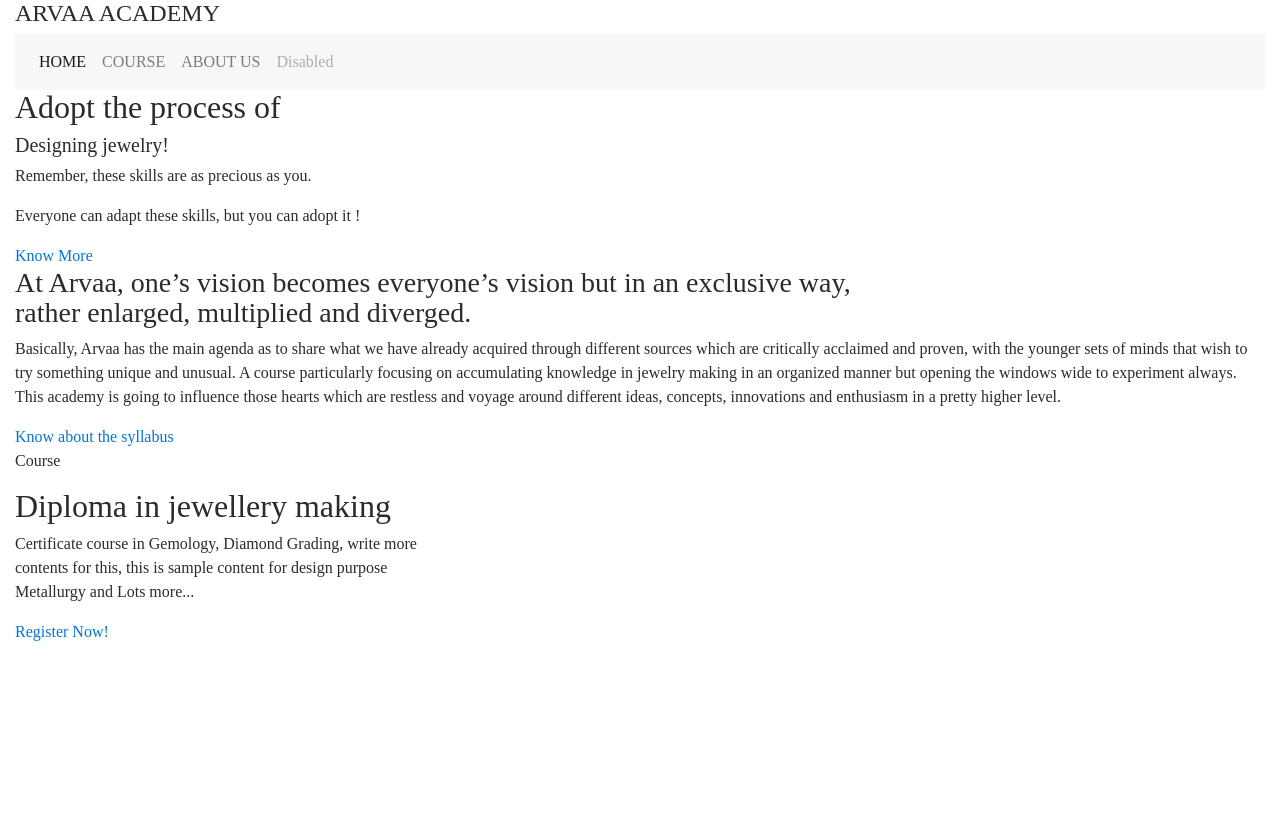
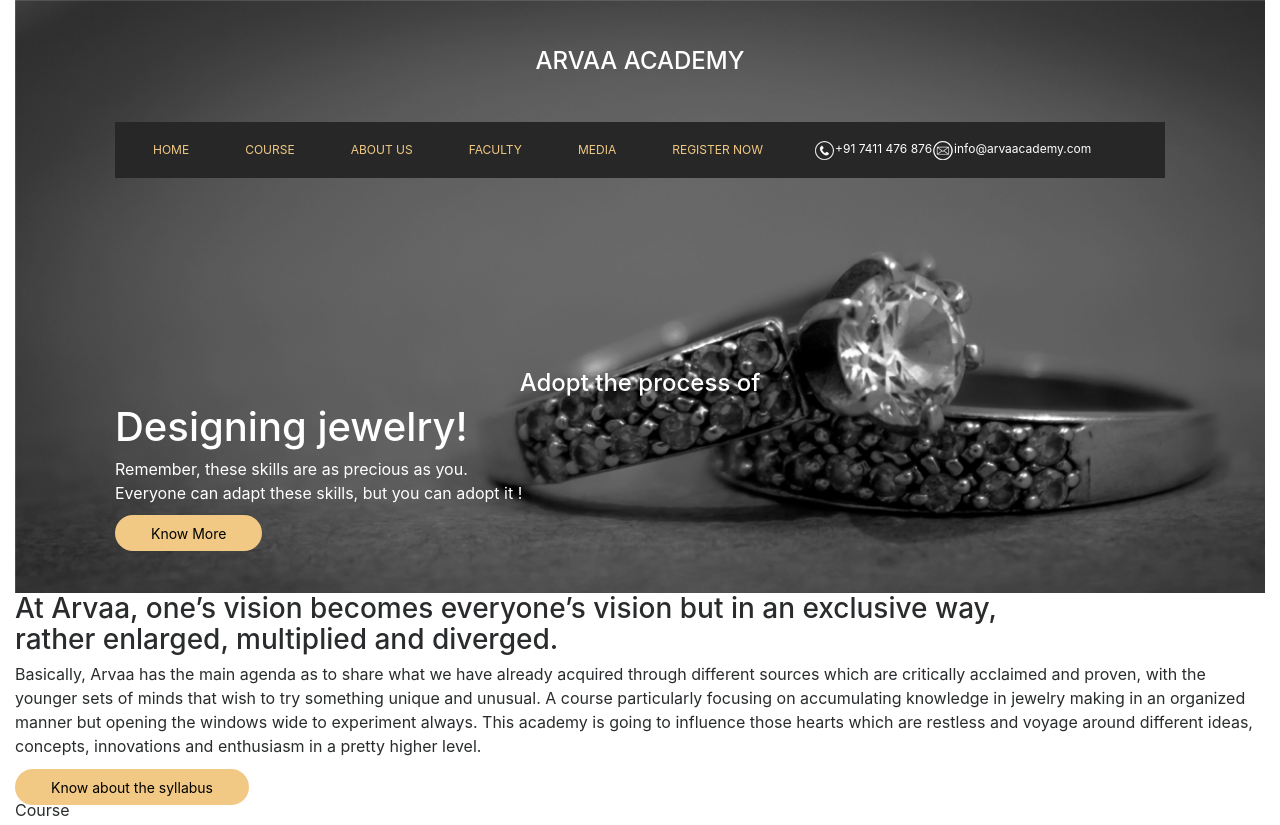
Before and after one commit to rahulAtGit/arvaa, a plain HTML site: page index.html in a window 1280 px wide. Shown: the top 825 px of the page. Before the commit the page ends 800 px from the top, so only its background shows below. Drawn offline with Linux system fonts and the light colour scheme.

Commit message:
banner almost complete

```diff
--- a/index.html
+++ b/index.html
@@ -13,7 +13,7 @@
 <body>
     <div class="container-fluid">
         <section class="banner">
-            <h4>ARVAA ACADEMY</h4>
+            <h4 class="title">ARVAA ACADEMY</h4>
             <nav class="navbar navbar-toggleable-md navbar-light bg-faded">
                 <button class="navbar-toggler navbar-toggler-right" type="button" data-toggle="collapse" data-target="#navbarNav" aria-controls="navbarNav"
                     aria-expanded="false" aria-label="Toggle navigation">
@@ -31,19 +31,23 @@
                         <a class="nav-link" href="#">ABOUT US</a>
                     </li>
                     <li class="nav-item">
-                            <a class="nav-link disabled" href="#">Disabled</a>
+                        <a class="nav-link" href="#">FACULTY</a>
+                    </li>
+                    <li class="nav-item">
+                        <a class="nav-link" href="#">MEDIA</a>
+                    </li>
+                    <li class="nav-item">
+                        <a class="nav-link" href="#">REGISTER NOW</a>
                     </li>
                 </ul>
+                    <p><img src="./images/ph_icn.png" alt="Phone:"><span>+91 7411 476 876</span><img src="./images/mail_icn.png" alt="Email:"><span>info@arvaacademy.com</span></p>
             </div>
             </nav>
-            <h2>Adopt the process of</h2>
-            <h5>Designing jewelry!</h5>
-            <p>Remember, these skills are as precious as you.</p>
-            <p>Everyone can adapt these skills, but you can adopt it !</p>
+            <h4>Adopt the process of</h4>
+            <h1>Designing jewelry!</h1>
+            <p>Remember, these skills are as precious as you.<br>Everyone can adapt these skills, but you can adopt it !</p>
             <a href="#course" class="button">Know More</a>
         </section>
-
-
 
         <section class="vision">
             <h3 class="title">At Arvaa, one’s vision becomes everyone’s vision but in an exclusive way, <br> rather enlarged, multiplied and
@@ -74,7 +78,6 @@
         <section class="media"></section>
         <section class="register"></section>
         <section class="footer"></section>
-
     </div>
 
 </body>
--- a/index.scss
+++ b/index.scss
@@ -7,20 +7,58 @@ body {
     font-size: 16px;
     font-family: "Rubik";
 
-    .container-fluid{
+    .container-fluid {
         padding: 0;
         margin: 0;
+    }
+    .button {
+        color: #000;
+        display: inline-block;
+        font-size: 0.875rem;
+        border-radius: 1.2375rem;
+        padding: 0.6rem 2.25rem;
+        background-color: rgb(241, 201, 132);
+        text-decoration: none;
+    }
+    h1 {
+        font-size: 3rem;
+    }
+    h2 {
+        font-size: 1.75rem;
+    }
+    h3 {
+        font-size: 1.5rem;
+    }
+    p {
+        font-size: 1rem;
     }
     .banner {
         color: #ffffff;
         padding: 3rem 6.25rem;
-        background: url("./images/banner.jpg");
+        background: url("./images/banner.jpg") no-repeat;
+        background-size: cover;
+        .title {
+            text-align: center;
+            font-family: "awery";
+        }
         .navbar {
             margin: 3rem 0 12rem;
             height: 3.5rem;
             background-color: #272727;
             padding: 0.625rem;
             box-sizing: border-box;
+            p {
+                margin: 0;
+                span {
+                    font-size: 0.75rem;
+                    line-height: 1.75rem;
+                    vertical-align: middle;
+                }
+                img {
+                    margin-left: 1.5rem;
+                    padding: 0 0.75rem;
+                }
+            }
             .nav-item {
                 margin: 0 1.25rem;
                 .nav-link {
@@ -29,27 +67,6 @@ body {
                 }
             }
         }
-    }
-    .button {
-        color: #000;
-        display: inline-block;
-        font-size: 0.875rem;
-        border-radius: 1.2375rem;
-        padding: 0.8rem 2.25rem;
-        background-color: rgb(241, 201, 132);
-        text-decoration: none;
-    }
-    h1 {
-        font-size: 3rem;
-    }
-    h2{
-      font-size: 1.75rem;
-    }
-    h3 {
-        font-size: 1.5rem;
-    }
-    p {
-        font-size: 1rem;
     }
     .vision {
         padding: 3.5rem 11rem;
@@ -69,26 +86,26 @@ body {
         }
     }
 
-    .course{
+    .course {
         background: url('./images/section_2_bg.jpg') no-repeat;
         background-size: cover;
 
-      .content{
+        .content {
             margin-left: 50%;
             color: #fff;
 
-        .title{
+            .title {
                 margin-top: 6.25rem;
                 display: inline-block;
                 text-transform: uppercase;
                 border-bottom: solid 2px rgb(241, 201, 132);
             }
 
-        .description{
+            .description {
                 font-size: 0.875rem;
             }
 
-        .button{
+            .button {
                 margin: 2rem 0 4rem;
             }
 
```
Also changed, not shown: index.css, 1 other file. Lines whose indentation alone changed are shown as unchanged.
